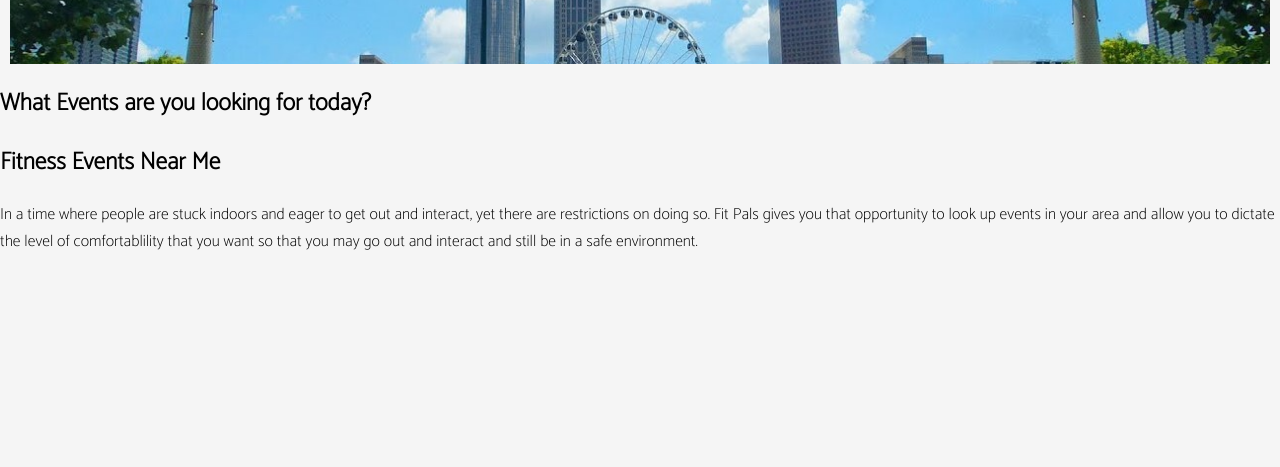
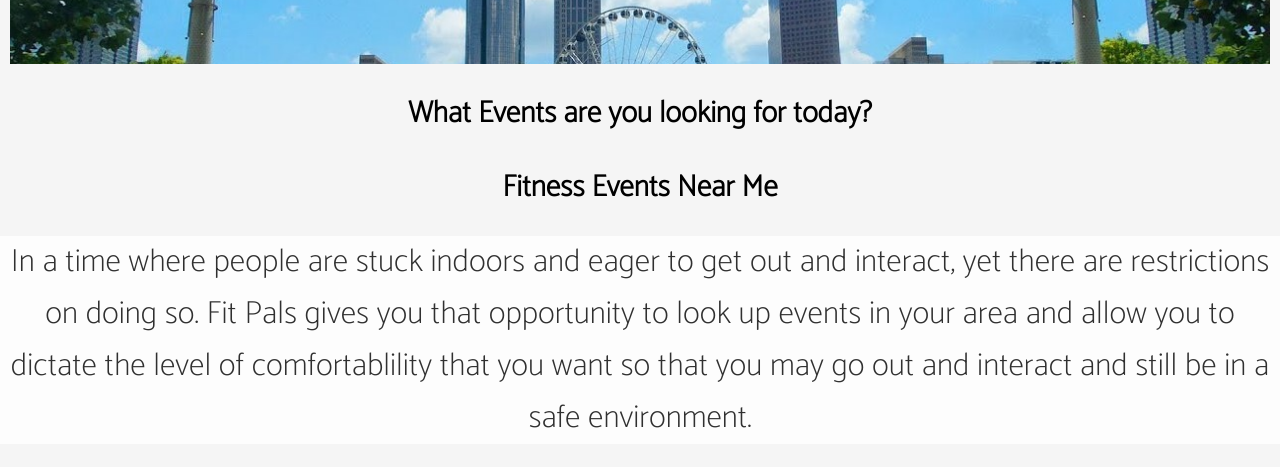
Before and after one commit to jrussellrivers/Fit-Pals, a plain HTML site: page index.html in a window 1280 px wide. Shown: the part 633-1100 px from the top of the page. Before the commit the page ends 931 px from the top, so only its background shows below. Drawn offline with Linux system fonts and the light colour scheme; no server answers.

Commit message:
desc css

```diff
--- a/style.css
+++ b/style.css
@@ -304,3 +304,23 @@
     padding-left: 45px;
     padding-bottom: 28px;
 }
+
+/* about and desc */
+.mainQuest{
+    display: flex;
+    justify-content: center;
+    font-size: 30px;
+}
+.descr{
+    display: flex;
+    justify-content: center;
+    font-size: 20px;
+
+    background-color: #fff;
+    opacity: 0.8;
+    color: #000;
+    font-size: 2em;
+    margin: 0;
+    padding: 0;
+    text-align: center;
+}
```
